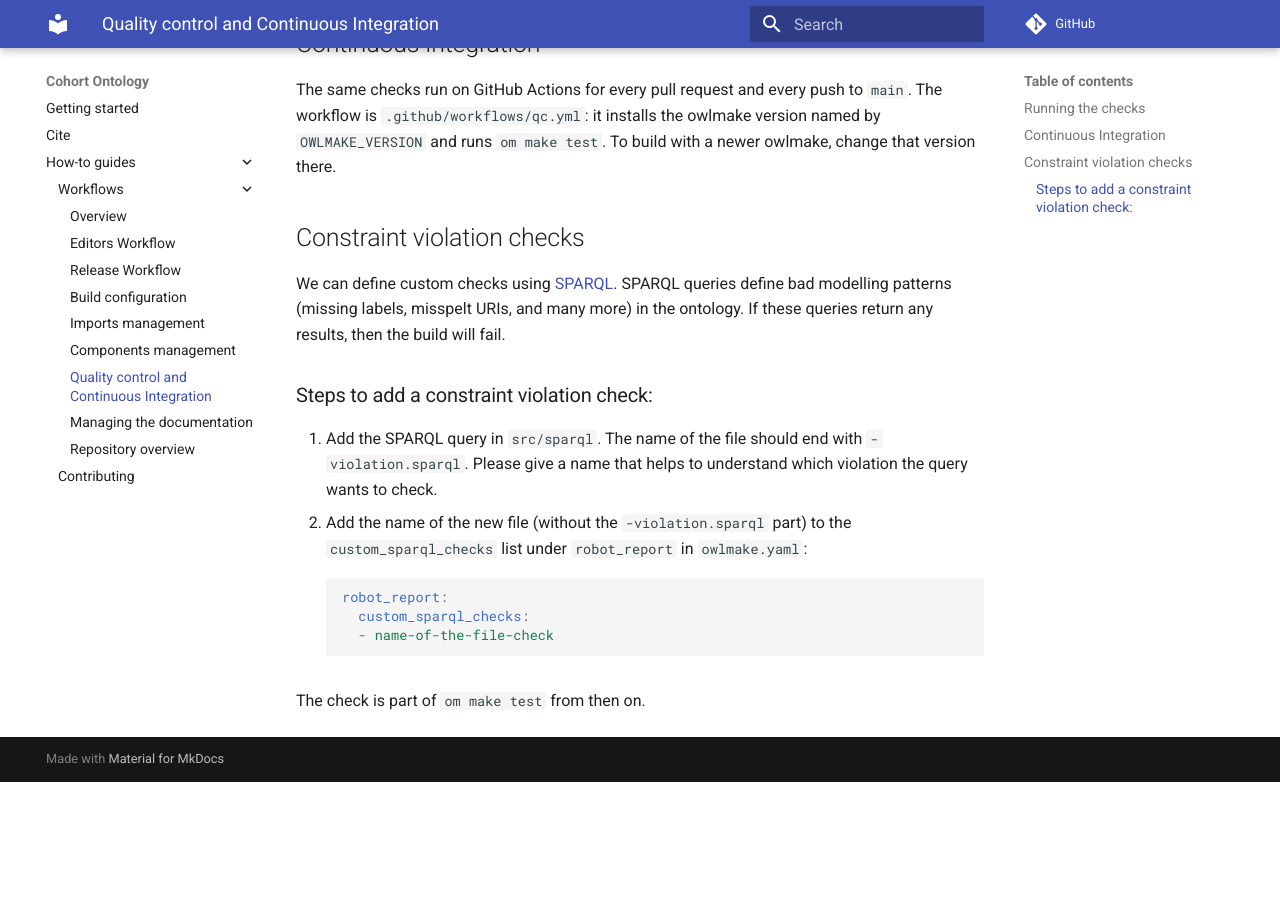
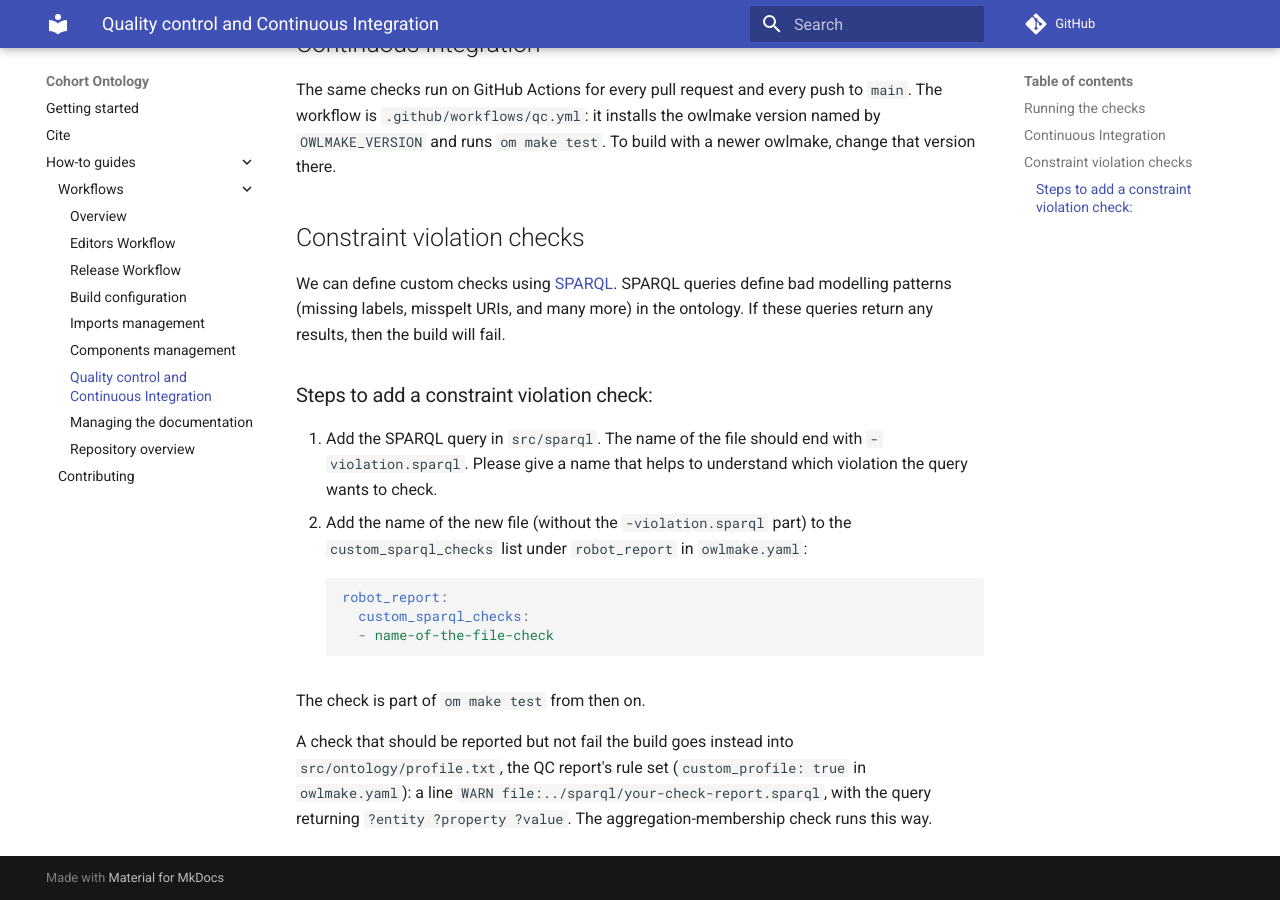
Before and after one commit to EBISPOT/cohort-ontology, an MkDocs documentation site: the page built from docs/workflows/QualityControl.md, in a window 1280 px wide and 900 px high, scrolled down 569 px. Built offline with MkDocs 1.6.1 and Material for MkDocs 9.7.7, drawn with Linux system fonts in a browser that asks for light colours; comment, search, counter and statistics services are not loaded; before the commit the page ends 1351 px from its top, so only the background shows below that.

Commit message:
Report aggregations without members as a warning rather than failing QC
Most aggregations' member cohorts are not COHO terms, and minting several
hundred to satisfy the check is not wanted. The membership query becomes a
rule of the QC report, at WARN, through src/ontology/profile.txt (the
report's rule set, enabled by custom_profile), in the report's
entity/property/value shape; the report lists the 35 aggregations and how
many members each names.

Co-Authored-By: Claude Fable 5.1 <noreply@anthropic.com>

````diff
--- a/docs/workflows/QualityControl.md
+++ b/docs/workflows/QualityControl.md
@@ -36,3 +36,5 @@ We can define custom checks using [SPARQL](https://www.w3.org/TR/rdf-sparql-quer
     ```
 
 The check is part of `om make test` from then on.
+
+A check that should be reported but not fail the build goes instead into `src/ontology/profile.txt`, the QC report's rule set (`custom_profile: true` in `owlmake.yaml`): a line `WARN	file:../sparql/your-check-report.sparql`, with the query returning `?entity ?property ?value`. The aggregation-membership check runs this way.
--- a/owlmake.yaml
+++ b/owlmake.yaml
@@ -81,7 +81,7 @@ robot_report:
   release_reports: false
   fail_on: ERROR
   use_labels: false
-  custom_profile: false
+  custom_profile: true
   use_base_iris: true
   sparql_test_on:
   - edit
@@ -93,7 +93,6 @@ robot_report:
   - label-with-iri
   - multiple-replaced_by
   - dc-properties
-  - cohort-aggregation-members
   - missing-usage-example
   - missing-definition
   - overlapping-synonyms
````
Also changed, not shown: src/sparql/README.md (+1 -1 lines), 4 other files.
